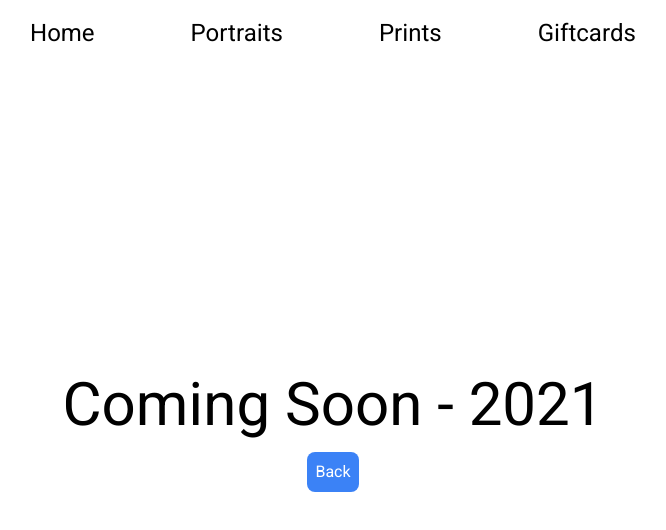
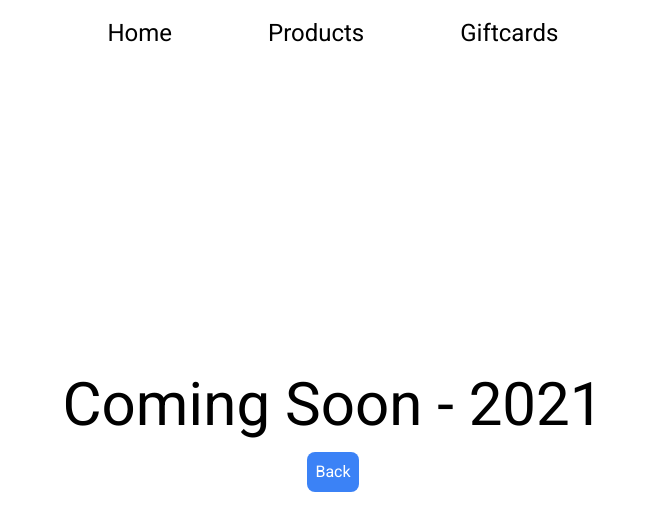
Before and after one commit to Billson7/art-shop, a Next.js app: page /coming-soon in a window 1280 px wide. Shown: the top 530 px of the page, without its empty margins (307-973 px from the left). Built offline with nearby package versions, Linux system fonts and the light colour scheme.

Commit message:
Change portrait page to all products page

```diff
--- a/pages/components/navBar.js
+++ b/pages/components/navBar.js
@@ -5,8 +5,7 @@ export default function NavBar() {
     <nav>
       <NavStyle>
         <Link href="/">Home</Link>
-        <Link href="/portraits">Portraits</Link>
-        <Link href="/coming-soon">Prints</Link>
+        <Link href="/portraits">Products</Link>
         <Link href="/coming-soon">Giftcards</Link>
       </NavStyle>
     </nav>
--- a/pages/index.js
+++ b/pages/index.js
@@ -28,7 +28,7 @@ export default function Home(props) {
               }}
               className="row-span-3 box-content h-96 w-24 sm:32 md:w-48 p-5 rounded-lg text-white text-center shadow-md cursor-pointer"
             >
-              <a>Portraits</a>
+              <a>Products</a>
             </div>
           </Link>
           <Link href="/coming-soon">
--- a/pages/portraits.js
+++ b/pages/portraits.js
@@ -7,24 +7,25 @@ import Prismic from "prismic-javascript";
 import styles from "../styles/Product.module.css";
 
 export default function Portraits(props) {
+
   return (
     <div className={styles.container}>
       <Head>
-        <title>BMA | Portraits</title>
+        <title>BMA | Products</title>
       </Head>
       <NavBar />
 
       <main className={styles.main}>
         <h1 className="text-gray-900 text-center font-semibold text-6xl leading-tight">
-          Portraits
+          Products
         </h1>
         <p className="text-gray-600 text-center font-normal text-lg leading-thin">
-          Many many portraits
+          Many many products
         </p>
       </main>
 
       <div className={styles.grid}>
-        {props?.posts?.results.map(post => (
+        {props?.posts?.results.map((post) => (
           <div key={post?.uid} className={styles.card}>
             <Link href={`/products/${post.uid}`}>
               <a>
@@ -62,7 +63,7 @@ export async function getStaticProps() {
 
   return {
     props: {
-      posts
-    }
+      posts,
+    },
   };
 }
```
